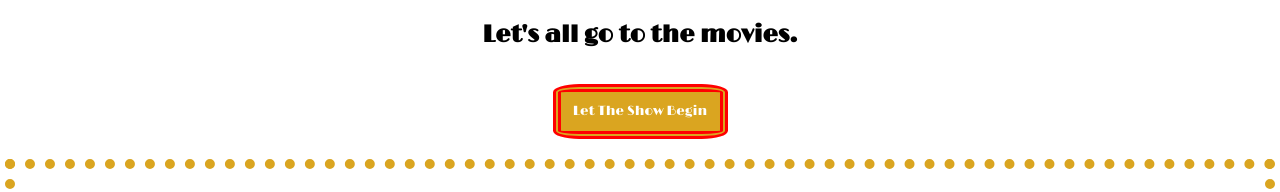
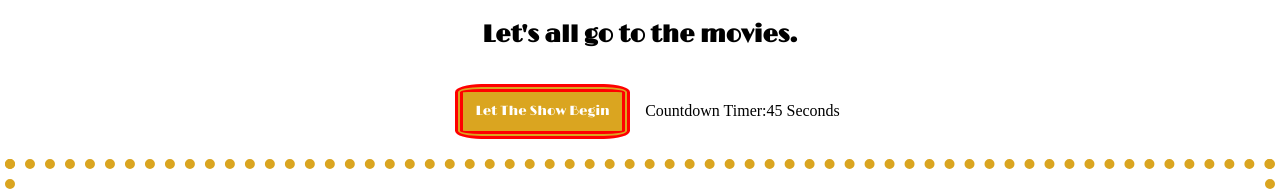
Before and after one commit to dwmcnealy91/gc-js-project, a plain HTML site: page index.html in a window 1280 px wide. Shown: the top 192 px of the page. Drawn offline with nearby package versions, Linux system fonts and the light colour scheme.

Commit message:
lastpush

```diff
--- a/index.html
+++ b/index.html
@@ -11,12 +11,20 @@
 <link href="https://fonts.googleapis.com/css2?family=Limelight&display=swap" rel="stylesheet">
   </head>
   <body>
+
       <section class="mainSection">
     <div class="title">
      <h1>Let's all go to the movies.</h1>
+
     </div>
     <div class="startGame">
+
      <button id="startButton">Let The Show Begin</button>
+     <section class="timerContainer">
+        <div class="timer">
+            Countdown Timer:45 Seconds
+        </div>
+    </section>
     </div>
     <div class="cardBackground">
       <ul class="cardDeck">
```
